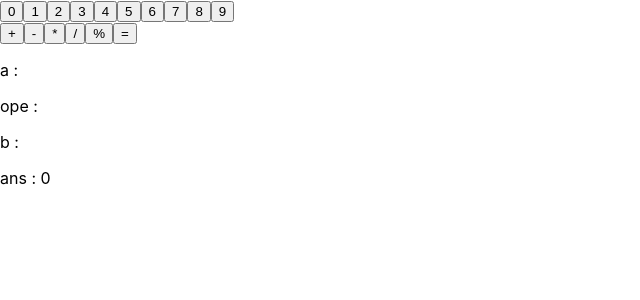
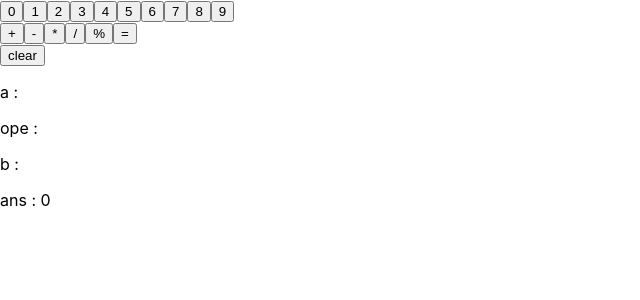
Before and after one commit to haruto17/react-keisan, a React (Create React App) app: page / in a window 1280 px wide. Shown: the top 300 px of the page, without its empty margins (0-640 px from the left). Built offline with nearby package versions, Linux system fonts and the light colour scheme.

Commit message:
クリアボタンの追加

```diff
--- a/src/App.tsx
+++ b/src/App.tsx
@@ -43,6 +43,14 @@ function App() {
     } else if (operator == "%") {
       setAns(a_num % b_num);
     }
+  };
+
+  const handleClearButtonClick = () => {
+    setA("");
+    setB("");
+    setOperator("");
+    setisOpe(false);
+    setAns(0);
   };
 
   return (
@@ -150,6 +158,11 @@ function App() {
         </button>
       </div>
       <div>
+        <button type="button" onClick={() => handleClearButtonClick()}>
+          clear
+        </button>
+      </div>
+      <div>
         <p>a : {a}</p>
         <p>ope : {operator}</p>
         <p>b : {b}</p>
```
